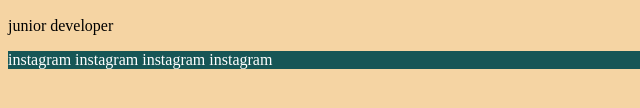
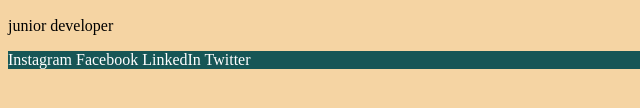
Before and after one commit to Moises-hack7/CardMoi, a plain HTML site: page index.html in a window 1280 px wide. Shown: the part 146-254 px from the top of the page, 0-640 px from the left. Drawn offline with Linux system fonts and the light colour scheme.

Commit message:
Actualizar index.html
cambios en nombre de links

```diff
--- a/index.html
+++ b/index.html
@@ -19,10 +19,10 @@
     </div>
 
     <div class="links">
-        <a class="instagram"> instagram</a>
-        <a class="Facebook"> instagram</a>
-        <a class="Linkedin"> instagram</a>
-        <a class="twitter"> instagram</a>
+        <a class="instagram"> Instagram</a>
+        <a class="Facebook"> Facebook</a>
+        <a class="Linkedin"> LinkedIn</a>
+        <a class="twitter"> Twitter</a>
     </div>
     </section>
 </body>
```
